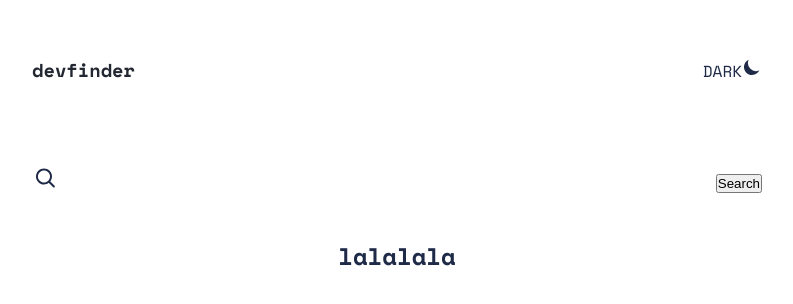
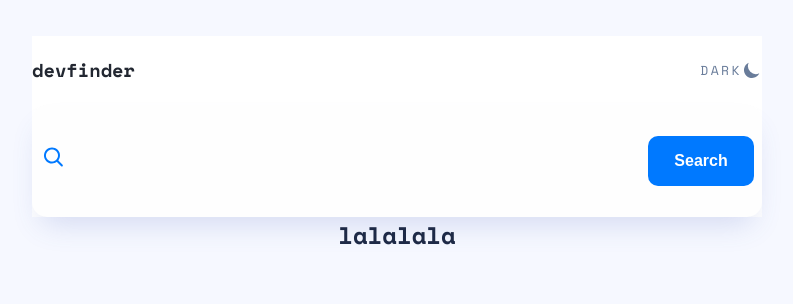
Before and after one commit to CamiStefano/my-portfolio, a Next.js app: page /projects/github-user-search-app in a window 1280 px wide. Shown: the part 256-560 px from the top of the page, without its empty margins (243-1036 px from the left). Built offline with nearby package versions, Linux system fonts and the light colour scheme.

Commit message:
update styles

```diff
--- /dev/null
+++ b/app/projects/github-user-search-app/components/Button.jsx
@@ -0,0 +1,31 @@
+'use client';
+
+import { styled } from 'styled-components';
+import { theme } from '../styles';
+
+const Button = styled.button`
+  width: 6.625rem;
+  height: 3.125rem;
+  border-radius: 0.625rem;
+  border: none;
+  background: #0079ff;
+  color: ${theme.white};
+  font-size: 1rem;
+  font-weight: 700;
+  cursor: pointer;
+  transition: all 0.4s ease;
+
+  &:hover {
+    background: #60abff;
+  }
+
+  &:active {
+    background: #60abff;
+  }
+
+  @media (max-width: 768px) {
+    margin-top: 0.5rem;
+  }
+`;
+
+export default Button;
--- a/app/projects/github-user-search-app/components/NavBar.jsx
+++ b/app/projects/github-user-search-app/components/NavBar.jsx
@@ -2,7 +2,7 @@
 
 import React from 'react';
 import { styled } from 'styled-components';
-import { CgSun } from 'react-icons/cg';
+// import { CgSun } from 'react-icons/cg';
 import { HiMoon } from 'react-icons/hi';
 import { Container, theme } from '../styles';
 
@@ -11,12 +11,22 @@ const StyledNavBar = styled.nav`
   justify-content: space-between;
   align-items: center;
   width: 100%;
-  height: 7rem;
+  height: 4.3125rem;
   background-color: transparent;
+  color: #697c9a;
   z-index: 10;
 
   & h1 {
     color: ${theme.dark};
+  }
+
+  & div {
+    display: flex;
+
+    & span {
+      font-size: 0.8125rem;
+      letter-spacing: 0.15625rem;
+    }
   }
 
   @media (max-width: 768px) {
@@ -30,7 +40,7 @@ function NavBar() {
       <StyledNavBar>
         <h1>devfinder</h1>
         <div>
-          <span>DARK</span>
+          <span>DARK </span>
           <HiMoon size={20} />
         </div>
       </StyledNavBar>
--- a/app/projects/github-user-search-app/components/SearchBar.jsx
+++ b/app/projects/github-user-search-app/components/SearchBar.jsx
@@ -4,18 +4,26 @@ import React from 'react';
 import { styled } from 'styled-components';
 import { CgSearch } from 'react-icons/cg';
 import { Container, theme } from '../styles';
+import Button from './Button';
 
-const StyledSeachBar = styled.nav`
+const StyledSearchContainer = styled.nav`
   display: flex;
   justify-content: space-between;
   align-items: center;
   width: 100%;
   height: 7rem;
   background-color: transparent;
+  border-radius: 0.9375rem;
+  background: #fefefe;
+  box-shadow: 0px 16px 30px -10px rgba(70, 96, 187, 0.2);
   z-index: 10;
+  padding: 1rem 0.5rem;
 
   & h1 {
     color: ${theme.dark};
+  }
+  & .colorImg {
+    color: #0079ff;
   }
 
   @media (max-width: 768px) {
@@ -23,19 +31,17 @@ const StyledSeachBar = styled.nav`
   }
 `;
 
-function SearchBar() {
+function SearchContainer() {
   return (
     <Container>
-      <StyledSeachBar>
+      <StyledSearchContainer>
         <div>
-          <CgSearch size={24} />
+          <CgSearch size={24} className="colorImg" />
         </div>
-        <form>
-          <input type="submit" id="button" value="Search" placeholder="Search GitHub username…" />
-        </form>
-      </StyledSeachBar>
+        <Button>Search</Button>
+      </StyledSearchContainer>
     </Container>
   );
 }
 
-export default SearchBar;
+export default SearchContainer;
--- a/app/projects/github-user-search-app/page.jsx
+++ b/app/projects/github-user-search-app/page.jsx
@@ -5,7 +5,7 @@ import { Space_Mono as spaceMono } from 'next/font/google';
 import { ThemeProvider } from 'styled-components';
 import { Wrapper } from './styles';
 import NavBar from './components/NavBar';
-import SearchBar from './components/SearchBar';
+import SearchContainer from './components/SearchBar';
 
 export const SpaceMono = spaceMono({
   weight: ['400', '700'],
@@ -37,7 +37,7 @@ export default function GitHubSearch() {
     <Wrapper className={SpaceMono.className}>
       <ThemeProvider theme={themes}>
         <NavBar />
-        <SearchBar />
+        <SearchContainer />
         <h1>lalalala</h1>
       </ThemeProvider>
     </Wrapper>
--- a/app/projects/github-user-search-app/styles.js
+++ b/app/projects/github-user-search-app/styles.js
@@ -22,6 +22,7 @@ export const Wrapper = styled.section`
   align-items: center;
   flex-direction: column;
   color: ${theme.tertiaryDark};
+  background-color: ${theme.secondaryLight};
 `;
 
 export const Container = styled.div`
```
